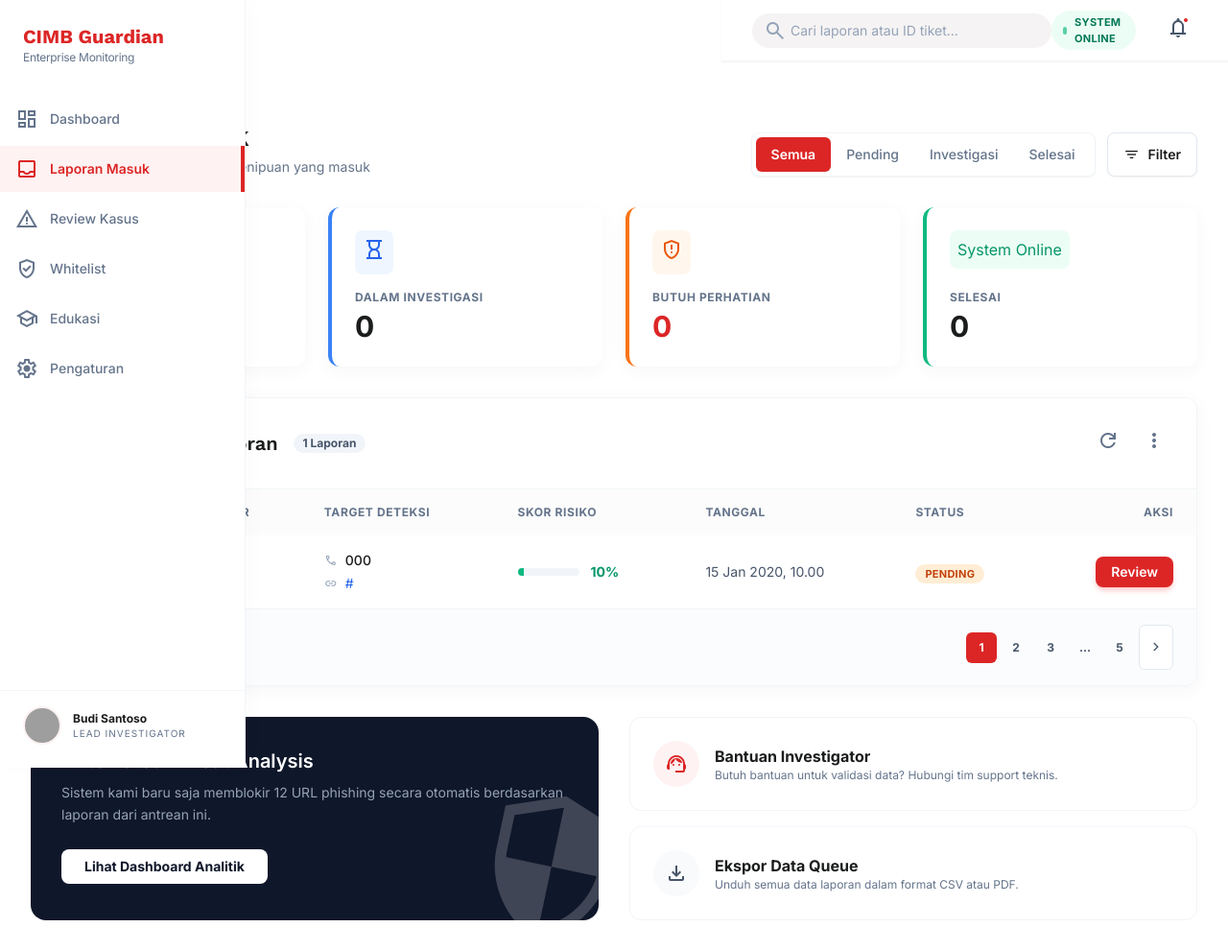
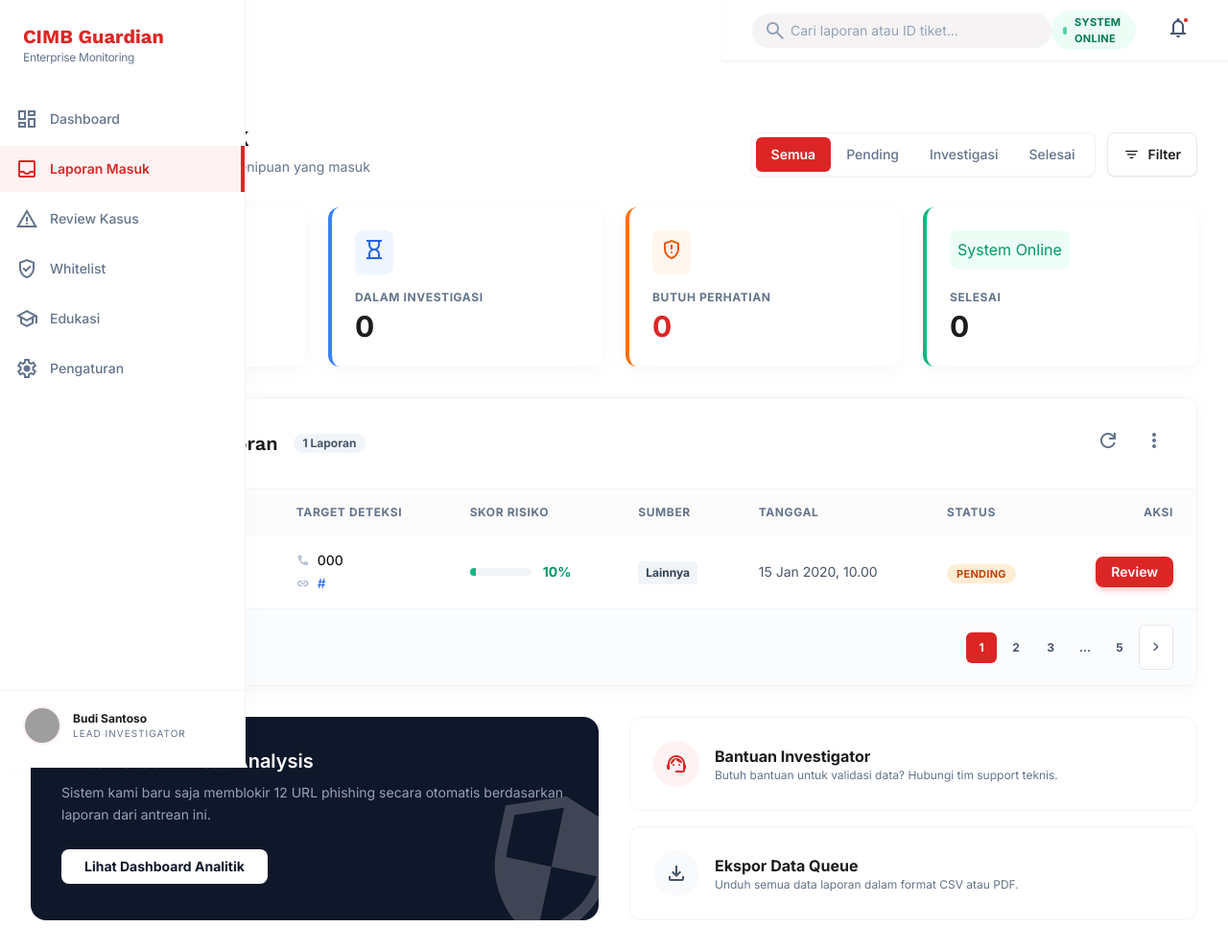
Before and after one commit to dzakyalam/capstoneproject-b3-kelompok2, a Flask app: page /admin/reports-queue in a window 1280 px wide. Shown: the whole page at 96% size. Run offline with Flask 3, Linux system fonts and the light colour scheme; a user stored in the database is signed in; tables that the repository leaves empty hold one stand-in row (values such as "Sample post"); some libraries are stand-ins or nearby versions; grey boxes are pictures that could not be loaded.

Commit message:
feat: tambahkan kolom source_message pada dashboard admin

```diff
--- a/templates/admin/reports-queue.html
+++ b/templates/admin/reports-queue.html
@@ -252,6 +252,7 @@
                                 <th class="px-6 py-4 text-xs font-bold text-slate-500 uppercase tracking-wider">Pelapor</th>
                                 <th class="px-6 py-4 text-xs font-bold text-slate-500 uppercase tracking-wider">Target Deteksi</th>
                                 <th class="px-6 py-4 text-xs font-bold text-slate-500 uppercase tracking-wider">Skor Risiko</th>
+                                <th class="px-6 py-4 text-xs font-bold text-slate-500 uppercase tracking-wider">Sumber</th>
                                 <th class="px-6 py-4 text-xs font-bold text-slate-500 uppercase tracking-wider">Tanggal</th>
                                 <th class="px-6 py-4 text-xs font-bold text-slate-500 uppercase tracking-wider">Status</th>
                                 <th class="px-6 py-4 text-xs font-bold text-slate-500 uppercase tracking-wider text-right">Aksi</th>
@@ -556,6 +557,11 @@ if (!filtered.length) {
                             </span>
                         </div>
                     </td>
+                    <td class="px-6 py-4">
+            <span class="inline-flex items-center px-2 py-1 bg-slate-100 text-slate-700 rounded text-xs font-bold">
+                ${item.source_message || 'Lainnya'}
+            </span>
+        </td>
 
                     <td class="px-6 py-4 text-sm text-slate-600">
                         ${formatQueueDate(item.created_at)}
```
